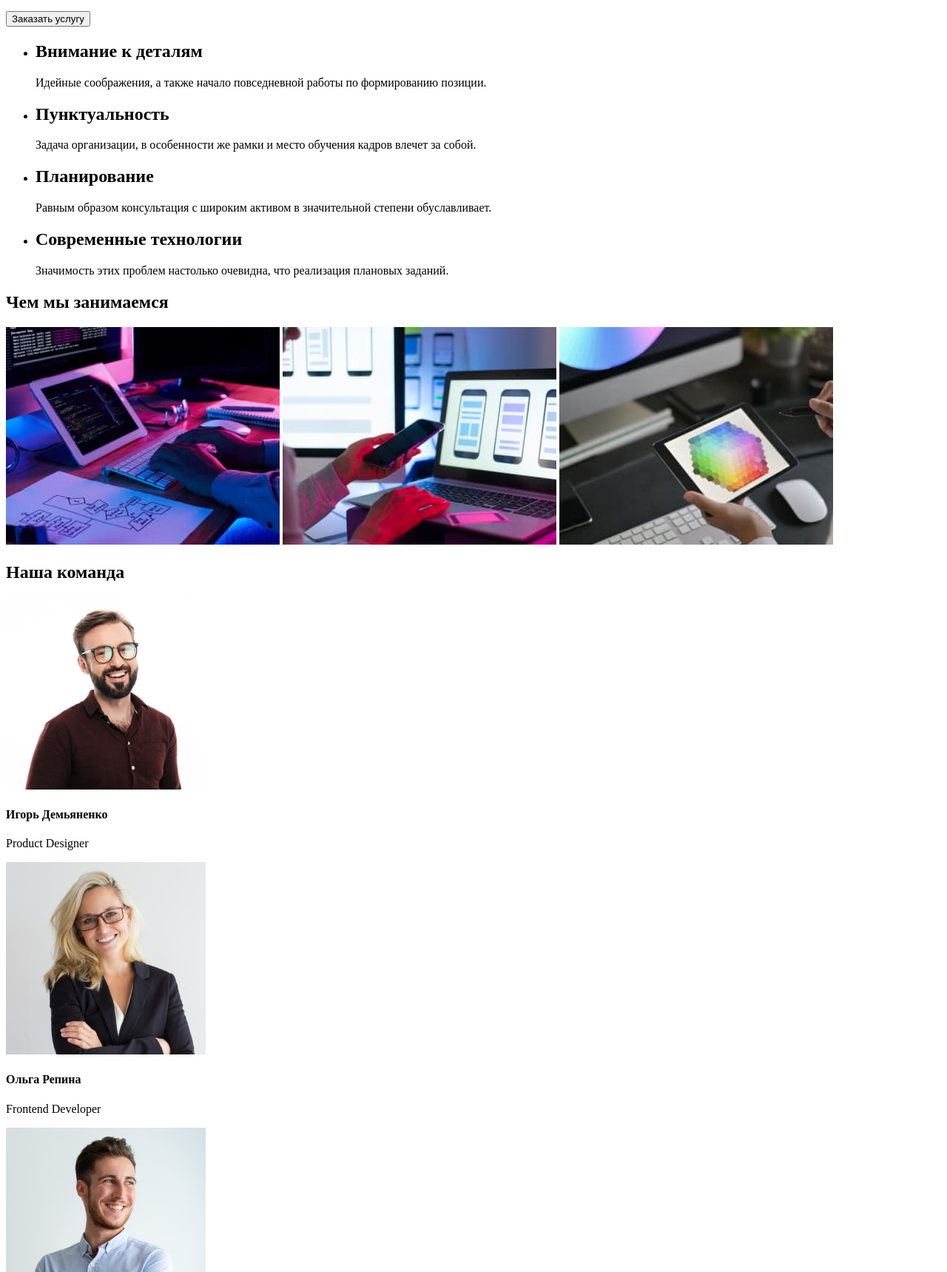
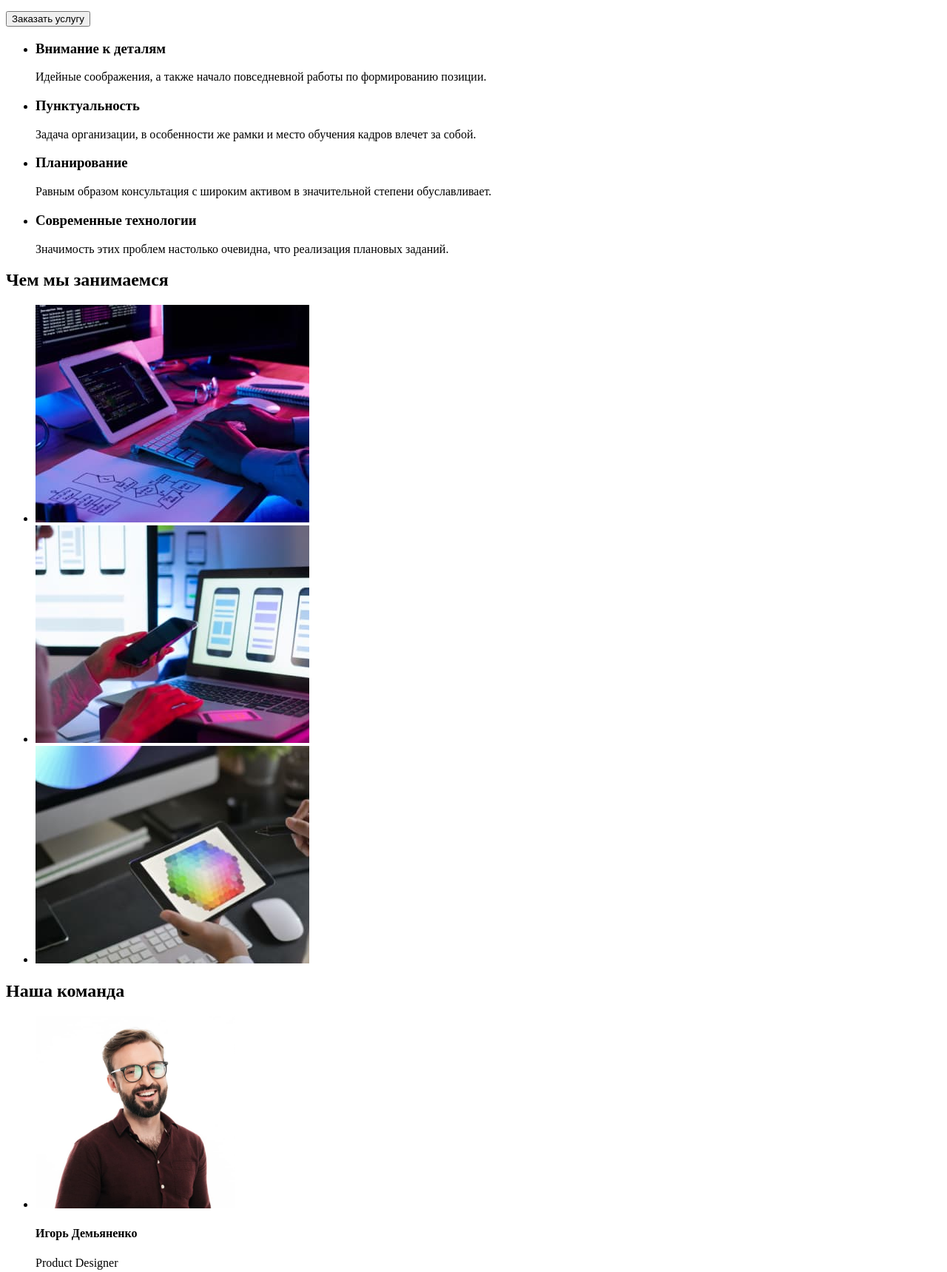
Before and after one commit to PrAnastasiia/goit-markup-hw-01, a plain HTML site: page index.html in a window 1280 px wide. Shown: the part 200-1919 px from the top of the page at 74% size. Drawn offline with Linux system fonts and the light colour scheme.

Commit message:
added edits

```diff
--- a/index.html
+++ b/index.html
@@ -21,35 +21,33 @@
     </header>
 
     <main>
-      <div class="main">
       <section class="container-title">
         <h1 class="title">Эффективные решения для вашего бизнеса</h1>
         <button type="button" class="order">Заказать услугу</button>
       </section>
-      </div>
 
       <section class="main-benefits">
         <ul class="benefits">
           <li>
-            <h2 class="benefits-title">Внимание к деталям</h2>
+            <h3 class="benefits-title">Внимание к деталям</h3>
             <p class="benefits-descr">
               Идейные соображения, а также начало повседневной работы по формированию позиции.
             </p>
           </li>
           <li>
-            <h2 class="benefits-title">Пунктуальность</h2>
+            <h3 class="benefits-title">Пунктуальность</h3>
             <p class="benefits-descr">
               Задача организации, в особенности же рамки и место обучения кадров влечет за собой.
             </p>
           </li>
           <li>
-            <h2 class="benefits-title">Планирование</h2>
+            <h3 class="benefits-title">Планирование</h3>
             <p class="benefits-descr">
               Равным образом консультация с широким активом в значительной степени обуславливает.
             </p>
           </li>
           <li>
-            <h2 class="benefits-title">Современные технологии</h2>
+            <h3 class="benefits-title">Современные технологии</h3>
             <p class="benefits-descr">
               Значимость этих проблем настолько очевидна, что реализация плановых заданий.
             </p>
@@ -59,25 +57,51 @@
 
       <section class="business">
         <h2 class="business-title">Чем мы занимаемся</h2>
-        <img src="./images/box1.jpg" alt="desktop" class="business-img" width="370" height="294" />
-        <img src="./images/box2.jpg" alt="laptop" class="business-img" width="370" height="294" />
-        <img src="./images/box3.jpg" alt="tablet" class="business-img" width="370" height="294" />
+        <ul>
+          <li>
+            <img
+              src="./images/box1.jpg"
+              alt="desktop"
+              class="business-img"
+              width="370"
+              height="294"
+            />
+          </li>
+          <li>
+            <img
+              src="./images/box2.jpg"
+              alt="laptop"
+              class="business-img"
+              width="370"
+              height="294"
+            />
+          </li>
+          <li>
+            <img
+              src="./images/box3.jpg"
+              alt="tablet"
+              class="business-img"
+              width="370"
+              height="294"
+            />
+          </li>
+        </ul>
       </section>
 
-      <div class="our-team">
       <section>
         <h2 class="our-team-title">Наша команда</h2>
-          <div class="our-team-item">
+        <ul>
+          <li>
             <img src="./images/igor_dem.jpg" alt="Игорь Демьяненко" width="270" height="260" />
             <h4 class="name">Игорь Демьяненко</h4>
             <p class="profession">Product Designer</p>
-          </div>
-          <div class="our-team-item">
+          </li>
+          <li>
             <img src="./images/olga_repina.jpg" alt="Ольга Репина" width="270" height="260" />
             <h4 class="name">Ольга Репина</h4>
             <p class="profession">Frontend Developer</p>
-          </div>
-          <div class="our-team-item">
+          </li>
+          <li>
             <img
               src="./images/nikolay_tarasov.jpg"
               alt="Николай Тарасов"
@@ -86,22 +110,25 @@
             />
             <h4 class="name">Николай Тарасов</h4>
             <p class="profession">Marketing</p>
-          </div>
-          <div class="our-team-item">
+          </li>
+          <li></li>
+          <li>
             <img src="./images/mikhail_ermakov.jpg" alt="Михаил Ермаков" width="270" height="260" />
             <h4 class="name">Михаил Ермаков</h4>
             <p class="profession">UI Designer</p>
-          </div>
+          </li>
+        </ul>
       </section>
-      </div>
     </main>
 
     <footer>
       <div class="footer">
         <a href="@" class="logo">WebStudio</a>
-        <address>г. Киев, пр-т Леси Украинки, 26</address>
-        <div class="number"><a href="tel:+380961111111">+38 096 111 11 11</a></div>
-        <div class="email"><a href="mailto:info@devstudio.com">info@devstudio.com</a></div>
+        <address>
+          г. Киев, пр-т Леси Украинки, 26
+          <a href="mailto:info@devstudio.com">info@devstudio.com</a>
+          <a href="tel:+380961111111">+38 096 111 11 11</a>
+        </address>
       </div>
     </footer>
   </body>
```
Lines whose indentation alone changed are shown as unchanged.
